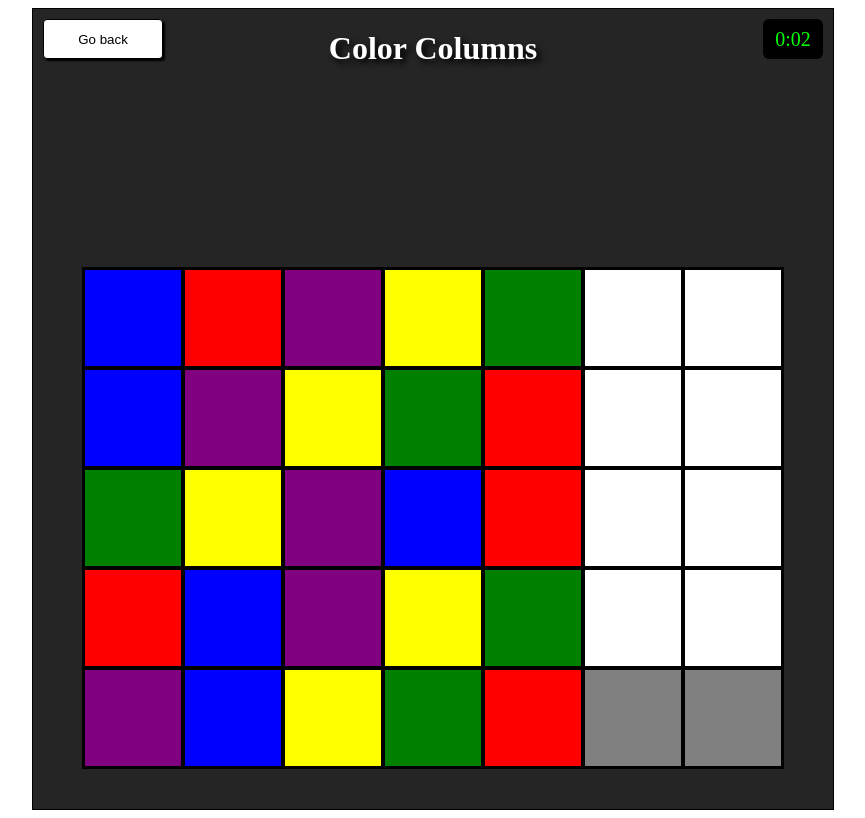
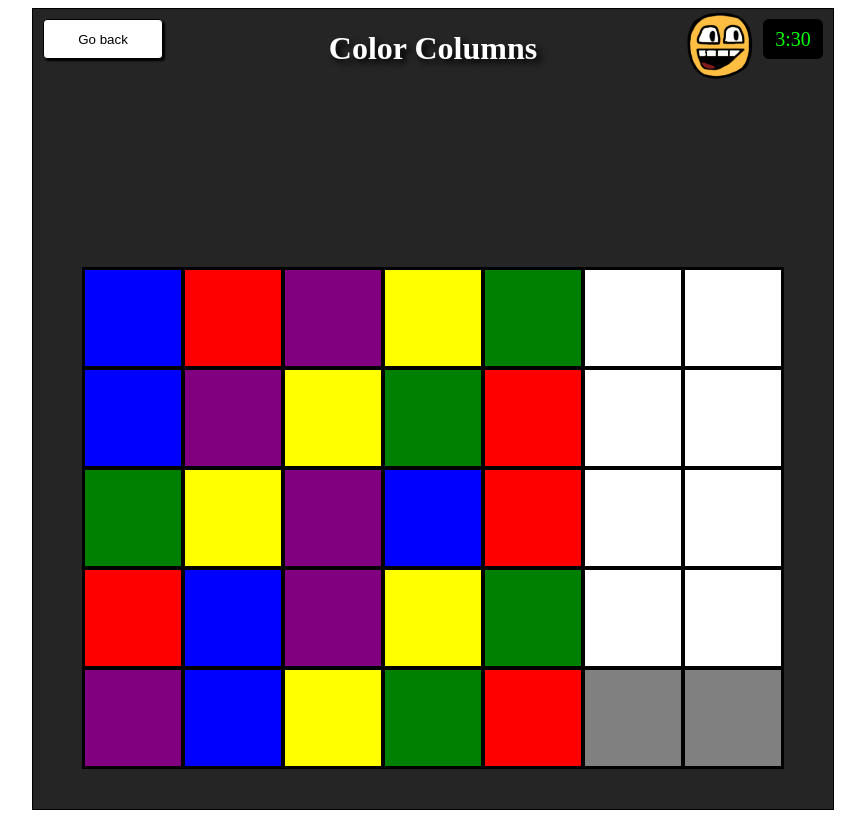
Before and after one commit to valentinoConti/colorColumns, a React (Vite) app: page / in a window 1280 px wide. Both pictures are taken after a click on the button "Play". Shown: the whole page, without its empty margins (207-1072 px from the left). Built offline with nearby package versions, Linux system fonts and the light colour scheme.

Commit message:
Instructions and yellow face

```diff
--- /dev/null
+++ b/assets/index.ts
@@ -0,0 +1,14 @@
+// @ts-nocheck
+import player_happy from "./player_happy.png";
+import player_mid_happy from "./player_mid_happy.png";
+import player_worried from "./player_worried.png";
+import player_sad from "./player_sad.png";
+import player_dead from "./player_dead.png";
+
+const playerHappy = player_happy as string;
+const playerMidHappy = player_mid_happy as string;
+const playerWorried = player_worried as string;
+const playerSad = player_sad as string;
+const playerDead = player_dead as string;
+
+export { playerHappy, playerMidHappy, playerWorried, playerSad, playerDead };
--- a/src/screens/Instructions/Instructions.scss
+++ b/src/screens/Instructions/Instructions.scss
@@ -1,8 +1,41 @@
 #instructionsScreen {
+  display: flex;
+  align-items: center;
+  flex-direction: column;
+
+  #rules {
+    display: flex;
+    flex-direction: column;
+
+    width: 75%;
+    border-radius: 8px;
+    padding: 20px;
+    margin-top: 15px;
+
+    background-color: #252525;
+    text-align: center;
+
+    span {
+      margin-bottom: 20px;
+      color: white;
+      text-shadow: 2px 2px 2px black;
+      font-size: 24px;
+      text-align: left;
+
+      &:last-of-type {
+        margin-bottom: 4px;
+      }
+    }
+  }
+
+  h1:first-of-type {
+    margin-top: 40px;
+  }
+
   #back-button {
     position: absolute;
     left: 10px;
-    top: 10px;
+    bottom: 10px;
     width: 120px;
     height: 40px;
   }
--- a/src/screens/Instructions/index.tsx
+++ b/src/screens/Instructions/index.tsx
@@ -9,6 +9,27 @@ export const Instructions = ({ setScreen }: IInstructionProps) => {
 
   return (
     <div id="instructionsScreen">
+      <h1>📖 Game rules 📖</h1>
+      <div id="rules">
+        <span>➡️ You can move one square at a time</span>
+        <span>➡️ You can only move an square if it is at the top of its column</span>
+        <span>➡️ Squares can be moved to empty cells (white ones)</span>
+        <span>➡️ Last two columns are free to help you with the movements</span>
+        <span>
+          ➡️ Last two columns can hold squares of any color but once you add a square of a given color to any of those
+          two columns, all other squares in that column must be the same color
+        </span>
+        <span>
+          ➡️ Squares at the bottom row are fixed (you can't move them) and indicate the target color for each column
+        </span>
+        <span>
+          ➡️ Gray squares are fixed and mean nothing, they are there just to limit the free cells that you have
+          available
+        </span>
+      </div>
+
+      <h1>GOOD LUCK! 😋</h1>
+
       <button id="back-button" onClick={goBack}>
         Go back
       </button>
--- a/src/screens/Menu/Menu.scss
+++ b/src/screens/Menu/Menu.scss
@@ -21,6 +21,5 @@
     font-weight: bold;
     text-shadow: 3px 3px 5px black;
     color: white;
-    user-select: none;
   }
 }
--- a/src/screens/Menu/index.tsx
+++ b/src/screens/Menu/index.tsx
@@ -17,7 +17,7 @@ export const Menu = ({ setScreen }: IMenuProps) => {
       </button>
 
       <button id="instructionsButton" className="menuButton" onClick={instructionsPressed}>
-        Instructions
+        How to play
       </button>
 
       <footer>Valentino Conti</footer>
--- a/src/screens/Play/Play.scss
+++ b/src/screens/Play/Play.scss
@@ -72,6 +72,7 @@
   display: flex;
   align-items: center;
   justify-content: center;
+  transform-origin: top right;
 
   position: absolute;
   right: 10px;
@@ -82,6 +83,15 @@
   background-color: black;
   border-radius: 6px;
   text-align: center;
+  transition: transform 0.5s ease-in;
+
+  #player-face {
+    position: absolute;
+    top: -10px;
+    right: 70px;
+    width: 70px;
+    height: 70px;
+  }
 
   span { font-size: 20px }
 }
--- a/src/screens/Play/Timer.tsx
+++ b/src/screens/Play/Timer.tsx
@@ -1,13 +1,15 @@
 import { useEffect, useRef, useState } from "react";
-
+import { playerHappy, playerMidHappy, playerWorried, playerSad, playerDead } from "../../../assets";
 interface ITimerProps {
   setLose: (bool: boolean) => void;
   win: boolean;
+  lose: boolean;
 }
 
-export const Timer = ({ setLose, win }: ITimerProps) => {
-  const [time, setTime] = useState(0);
+export const Timer = ({ setLose, win, lose }: ITimerProps) => {
+  const [time, setTime] = useState(208);
   const [color, setColor] = useState("lime");
+  const [faceSrc, setFaceSrc] = useState(playerHappy);
 
   const timeInterval = useRef<number>();
 
@@ -19,17 +21,27 @@ export const Timer = ({ setLose, win }: ITimerProps) => {
   };
 
   useEffect(() => {
-    if (time === 241) setColor("yellow");
-    if (time === 361) setColor("orange");
-    if (time === 481) setColor("red");
-    if (time === 600) setLose(true);
+    if (time === 211) {
+      setFaceSrc(playerMidHappy);
+      setColor("yellow");
+    }
+    if (time === 331) {
+      setFaceSrc(playerWorried);
+      setColor("orange");
+    }
+    if (time === 391) {
+      setFaceSrc(playerSad);
+      setColor("red");
+    }
+    if (time === 480) {
+      setFaceSrc(playerDead);
+      setLose(true);
+    }
   }, [time]);
 
   useEffect(() => {
-    if (win) {
-      clearInterval(timeInterval.current);
-    }
-  }, [win]);
+    if (win || lose) clearInterval(timeInterval.current);
+  }, [win, lose]);
 
   useEffect(() => {
     timeInterval.current = setInterval(() => setTime((time) => time + 1), 1000);
@@ -37,7 +49,8 @@ export const Timer = ({ setLose, win }: ITimerProps) => {
   }, []);
 
   return (
-    <div id="timer">
+    <div id="timer" style={{ transform: `scale(${win || lose ? 1.4 : 1})` }}>
+      <img src={faceSrc} id="player-face" />
       <span style={{ color: color }}>{processTime(time)}</span>
     </div>
   );
--- a/src/screens/Play/index.tsx
+++ b/src/screens/Play/index.tsx
@@ -81,7 +81,7 @@ export const Play = ({ setScreen }: IPlayProps) => {
       <button id="back-button" onClick={() => setScreen("menu")}>
         Go back
       </button>
-      <Timer win={win} setLose={setLose} />
+      <Timer win={win} lose={lose} setLose={setLose} />
       <InfoContainer win={win} lose={lose} />
 
       <div id="game-map-container">
```
Also changed, not shown: assets/player_dead.png (added), assets/player_worried.png (added).
